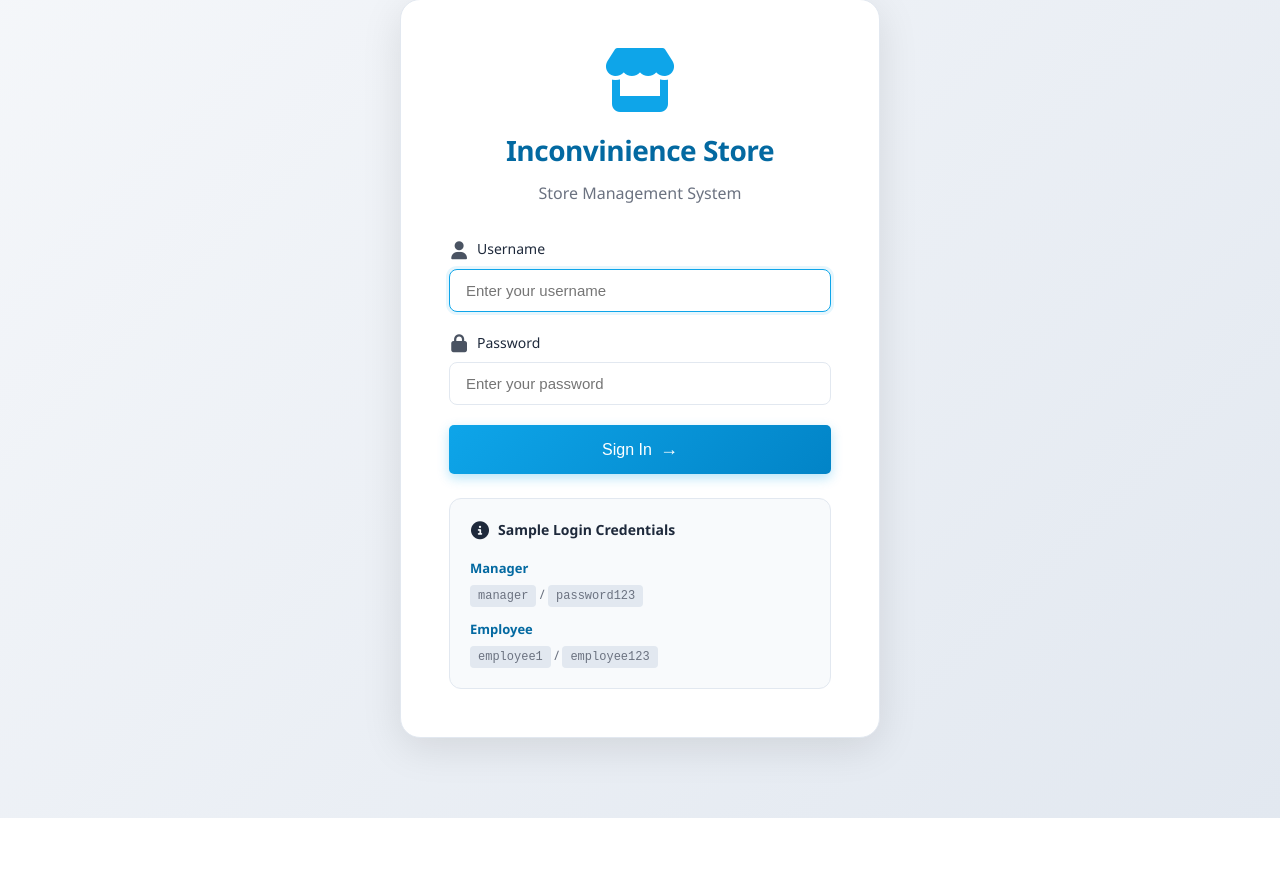
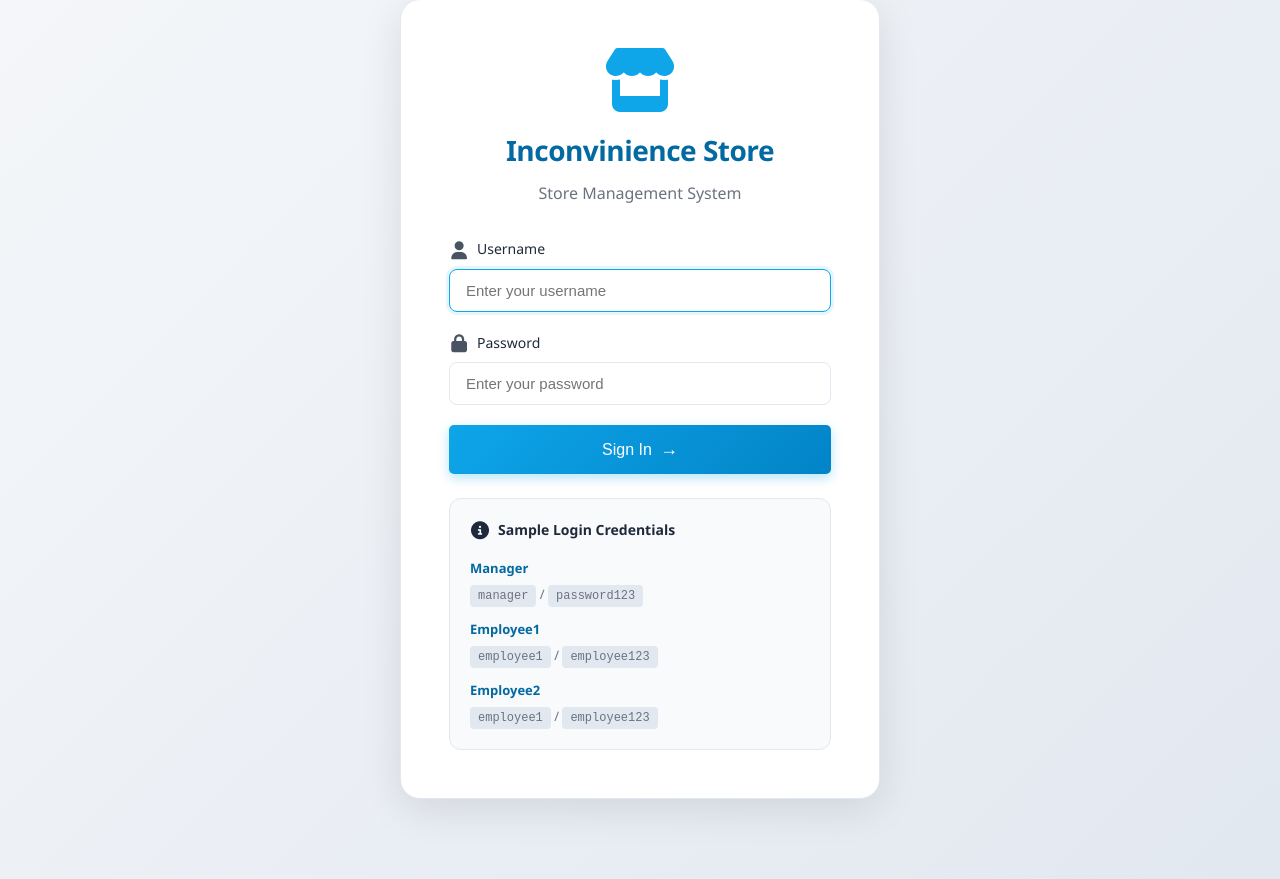
Before and after one commit to Gianisbadatcoding/Prog-3-Final_Project, a PHP site: page /login.php in a window 1280 px wide. Shown: the part 81-960 px from the top of the page. Before the commit the page ends 899 px from the top, so only its background shows below. Run offline with PHP 8.4, Linux system fonts and the light colour scheme.

Commit message:
login.php

```diff
--- a/prog-3-finals-FINAL-FINALS-2 (New one)/login.php
+++ b/prog-3-finals-FINAL-FINALS-2 (New one)/login.php
@@ -115,7 +115,13 @@ try {
                         </div>
                     </div>
                     <div class="credential-item">
-                        <span class="credential-role">Employee</span>
+                        <span class="credential-role">Employee1</span>
+                        <div class="credential-details">
+                            <code>employee1</code> / <code>employee123</code>
+                        </div>
+                    </div>
+                    <div class="credential-item">
+                        <span class="credential-role">Employee2</span>
                         <div class="credential-details">
                             <code>employee1</code> / <code>employee123</code>
                         </div>
```
